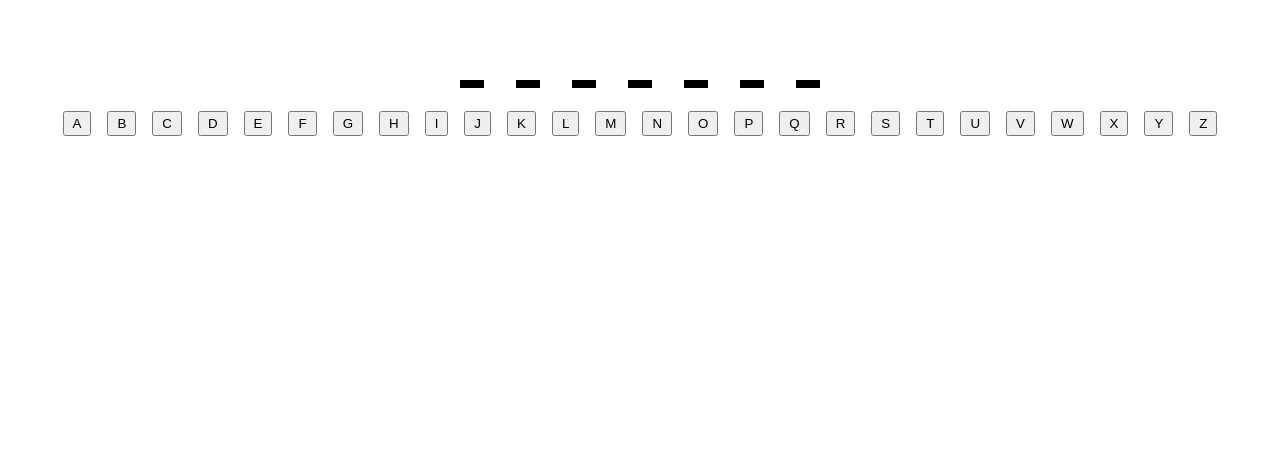
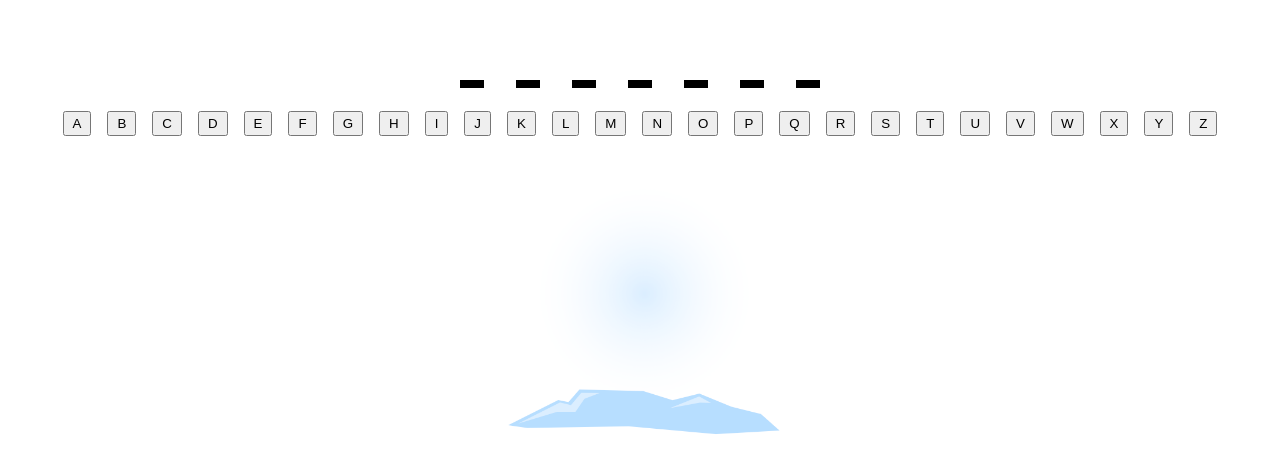
Before and after one commit to Sgreid7/snowman, a React (Create React App) app: page / in a window 1280 px wide. Shown: the top 472 px of the page. Built offline with nearby package versions, Linux system fonts and the light colour scheme.

Commit message:
added images to correspond with letters revealed

```diff
--- a/src/App.js
+++ b/src/App.js
@@ -1,12 +1,21 @@
 import React, { Component, useState, useEffect } from 'react'
 import words from './data.json'
 import alphabet from './letters.json'
+import step0 from './images/step_0.png'
+import step1 from './images/step_1.png'
+import step2 from './images/step_2.png'
+import step3 from './images/step_3.png'
+import step4 from './images/step_4.png'
+import step5 from './images/step_5.png'
+import step6 from './images/step_6.png'
+import step7 from './images/step_7.png'
 
 const App = () => {
   // set hooks
   const [clickedLetters, setClickedLetters] = useState([])
   const [randomWord, setRandomWord] = useState('')
   const [revealedLetters, setRevealedLetters] = useState([])
+  const images = [step0, step1, step2, step3, step4, step5, step6, step7]
 
   useEffect(() => {
     // when component renders, set a random word
@@ -61,6 +70,9 @@ const App = () => {
             )
           })}
         </section>
+        <section className="snowman">
+          <img width="300" src={images[revealedLetters.length]} alt="" />
+        </section>
       </main>
     </>
   )
```
